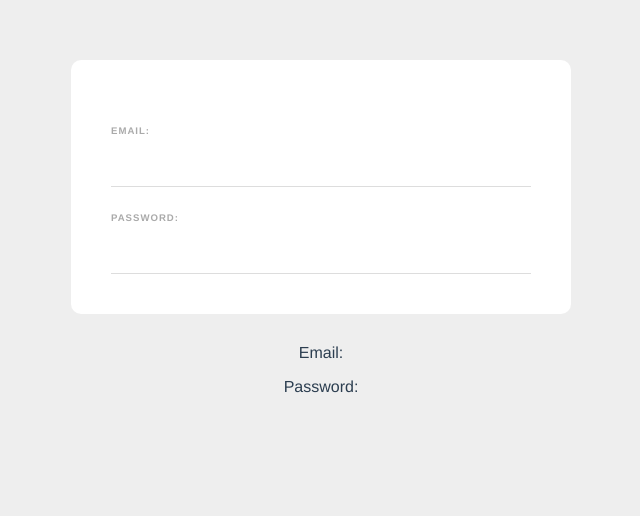
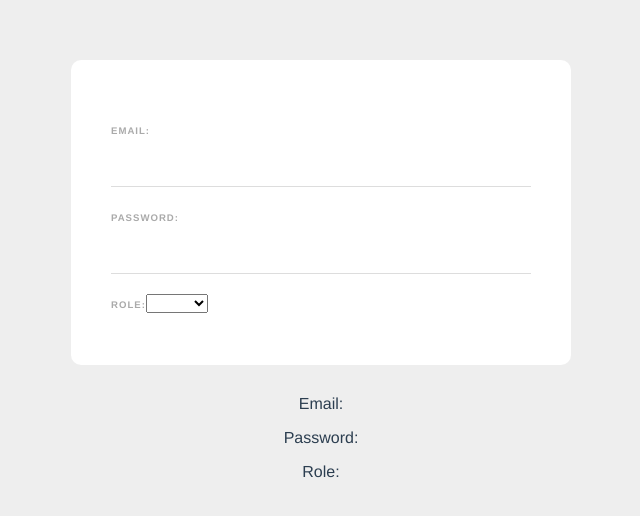
Before and after one commit to Erwan228/vue-the-form, a Vue app in the folder web-form/: page / in a window 1280 px wide. Shown: the top 516 px of the page, without its empty margins (319-959 px from the left). Built offline with nearby package versions, Linux system fonts and the light colour scheme.

Commit message:
Update SignUpForm.vue

```diff
--- a/web-form/src/components/SignUpForm.vue
+++ b/web-form/src/components/SignUpForm.vue
@@ -6,10 +6,17 @@
         <label>Password:</label>
         <input type="password" required v-model="password">
 
+        <label>Role:</label>
+        <select v-model="role" value="">
+            <option value="Tank">Tank</option>
+            <option value="DPS">DPS</option>
+            <option value="Healer">Healer</option>
+        </select>
 
     </form>
     <p>Email: {{ email }}</p>
     <p>Password: {{ password }}</p>
+    <p>Role: {{ role }}</p>
 </template>
 
 <script>
@@ -18,6 +25,7 @@ export default {
         return{
         email: '',
         password: '',
+        role: '',
     }
 }
 }
```
